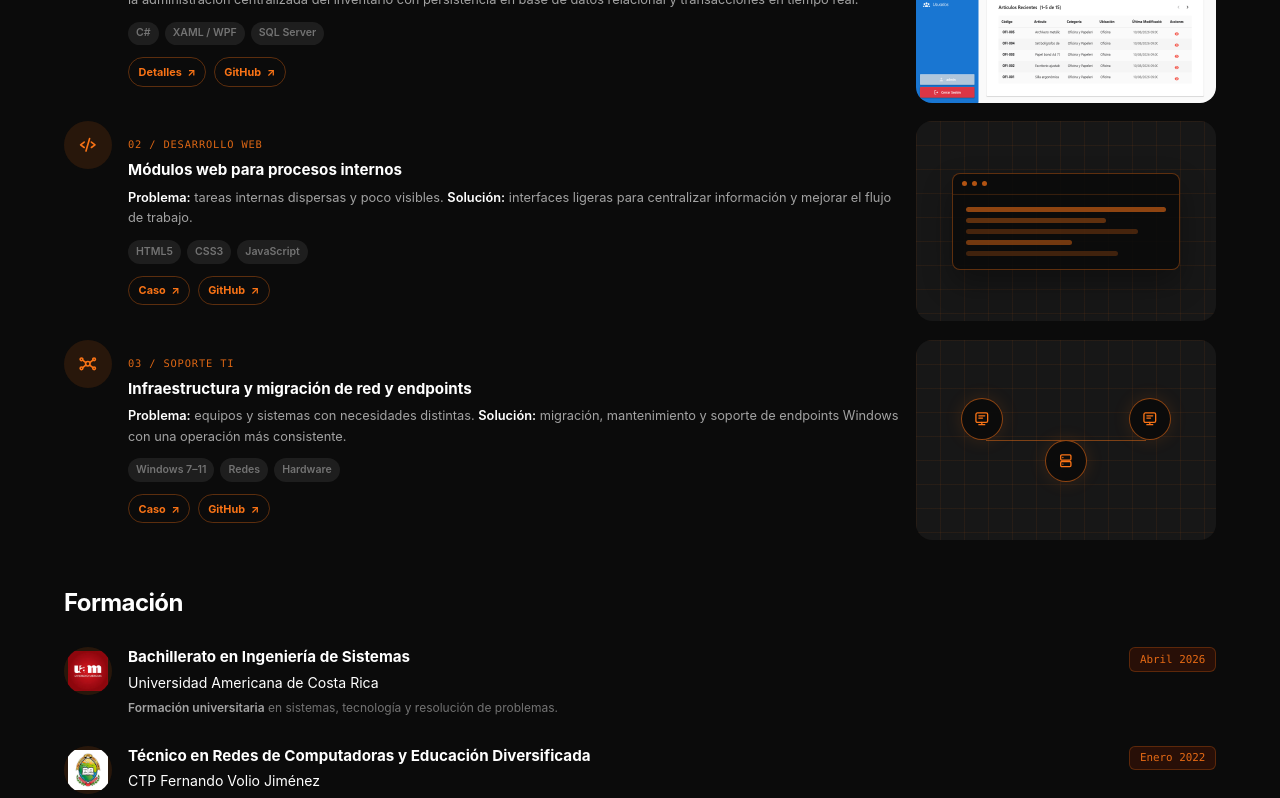
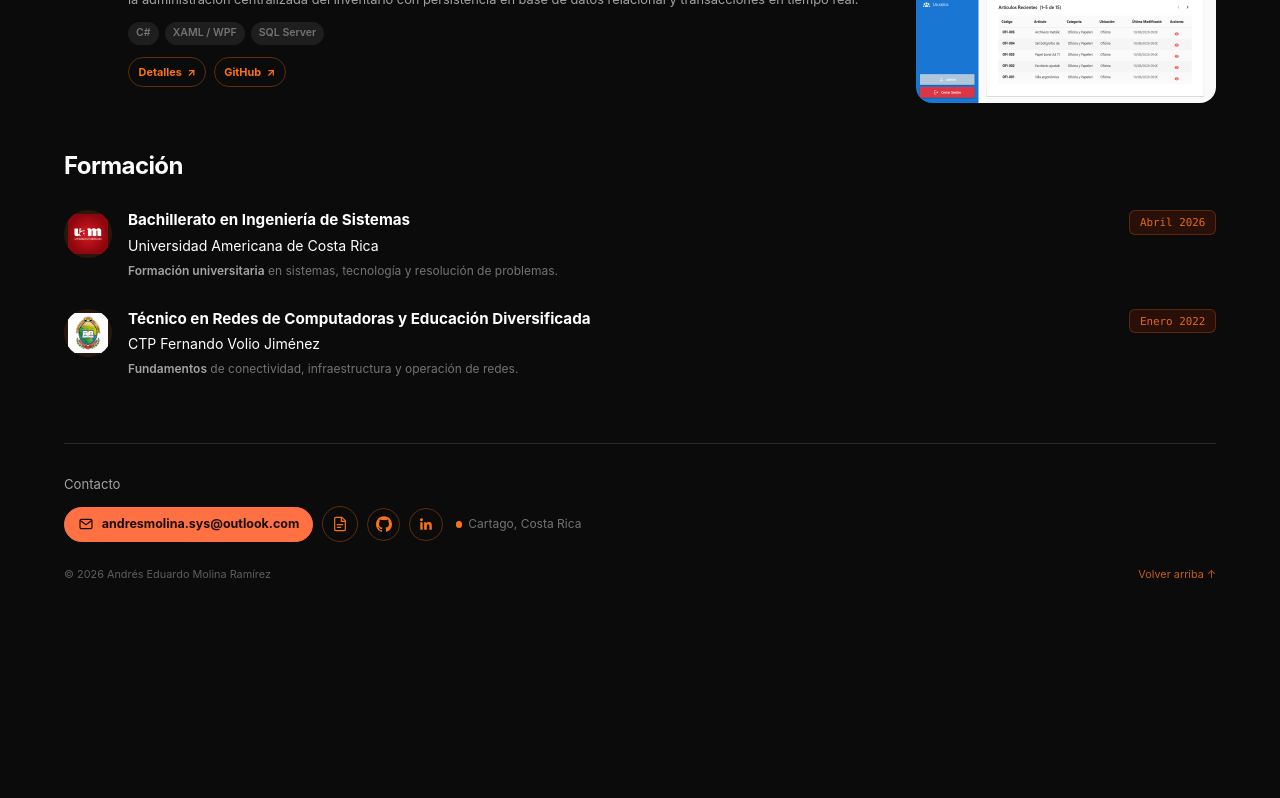
Before and after one commit to AndresMolina-Sys/AndresMolina-Sys.github.io, a React (Vite) app: page / in a window 1280 px wide. Shown: the part 1580-2378 px from the top of the page. After the commit the page ends 2204 px from the top, so only its background shows below. Built offline with nearby package versions, Linux system fonts and the light colour scheme.

Commit message:
refactor(projects): remove inactive projects

```diff
--- a/src/data.js
+++ b/src/data.js
@@ -32,9 +32,7 @@ export const translations = {
     projects: {
       title: 'Proyectos', problem: 'Problema:', solution: 'Solución:', details: 'Detalles', case: 'Caso', github: 'GitHub',
       items: [
-        { kicker: '01 / DESARROLLO DE SOFTWARE', title: 'Sistema de Control de Inventario (CRUD)', problem: 'registro manual y descentralizado de existencias propenso a inconsistencias.', solution: 'aplicación de escritorio para la administración centralizada del inventario con persistencia en base de datos relacional y transacciones en tiempo real.', tech: ['C#', 'XAML / WPF', 'SQL Server'], subject: 'Consulta sobre Sistema de Control de Inventario', repo: 'https://github.com/AndresMolina-Sys/InventarioApp', image: '/img/proyecto-inventario.webp', imageAlt: 'Panel de control del Sistema de Control de Inventario' },
-        { kicker: '02 / Desarrollo web', title: 'Módulos web para procesos internos', problem: 'tareas internas dispersas y poco visibles.', solution: 'interfaces ligeras para centralizar información y mejorar el flujo de trabajo.', tech: ['HTML5', 'CSS3', 'JavaScript'], subject: 'Consulta sobre Módulos web', visual: 'terminal', visualAlt: 'Visual abstracto de una interfaz web interna' },
-        { kicker: '03 / Soporte TI', title: 'Infraestructura y migración de red y endpoints', problem: 'equipos y sistemas con necesidades distintas.', solution: 'migración, mantenimiento y soporte de endpoints Windows con una operación más consistente.', tech: ['Windows 7–11', 'Redes', 'Hardware'], subject: 'Consulta sobre Infraestructura y migración', visual: 'network', visualAlt: 'Visual abstracto de una red conectando equipos y servidores' }
+        { kicker: '01 / DESARROLLO DE SOFTWARE', title: 'Sistema de Control de Inventario (CRUD)', problem: 'registro manual y descentralizado de existencias propenso a inconsistencias.', solution: 'aplicación de escritorio para la administración centralizada del inventario con persistencia en base de datos relacional y transacciones en tiempo real.', tech: ['C#', 'XAML / WPF', 'SQL Server'], subject: 'Consulta sobre Sistema de Control de Inventario', repo: 'https://github.com/AndresMolina-Sys/InventarioApp', image: '/img/proyecto-inventario.webp', imageAlt: 'Panel de control del Sistema de Control de Inventario' }
       ]
     },
     education: {
@@ -74,9 +72,7 @@ export const translations = {
     projects: {
       title: 'Projects', problem: 'Problem:', solution: 'Solution:', details: 'Details', case: 'Case', github: 'GitHub',
       items: [
-        { kicker: '01 / SOFTWARE DEVELOPMENT', title: 'Inventory Control System (CRUD)', problem: 'manual and decentralized stock records prone to inconsistencies.', solution: 'desktop application for centralized inventory management with relational database persistence and real-time transactions.', tech: ['C#', 'XAML / WPF', 'SQL Server'], subject: 'Inventory Control System inquiry', repo: 'https://github.com/AndresMolina-Sys/InventarioApp', image: '/img/proyecto-inventario.webp', imageAlt: 'Inventory Control System dashboard' },
-        { kicker: '02 / Web development', title: 'Web modules for internal processes', problem: 'scattered and hard-to-track internal tasks.', solution: 'lightweight interfaces to centralize information and improve workflow.', tech: ['HTML5', 'CSS3', 'JavaScript'], subject: 'Web modules inquiry', visual: 'terminal', visualAlt: 'Abstract visual of an internal web interface' },
-        { kicker: '03 / IT support', title: 'Network and endpoint infrastructure migration', problem: 'equipment and systems with different needs.', solution: 'Windows endpoint migration, maintenance, and support for more consistent operations.', tech: ['Windows 7–11', 'Networking', 'Hardware'], subject: 'Infrastructure and migration inquiry', visual: 'network', visualAlt: 'Abstract visual of a network connecting devices and servers' }
+        { kicker: '01 / SOFTWARE DEVELOPMENT', title: 'Inventory Control System (CRUD)', problem: 'manual and decentralized stock records prone to inconsistencies.', solution: 'desktop application for centralized inventory management with relational database persistence and real-time transactions.', tech: ['C#', 'XAML / WPF', 'SQL Server'], subject: 'Inventory Control System inquiry', repo: 'https://github.com/AndresMolina-Sys/InventarioApp', image: '/img/proyecto-inventario.webp', imageAlt: 'Inventory Control System dashboard' }
       ]
     },
     education: {
```
